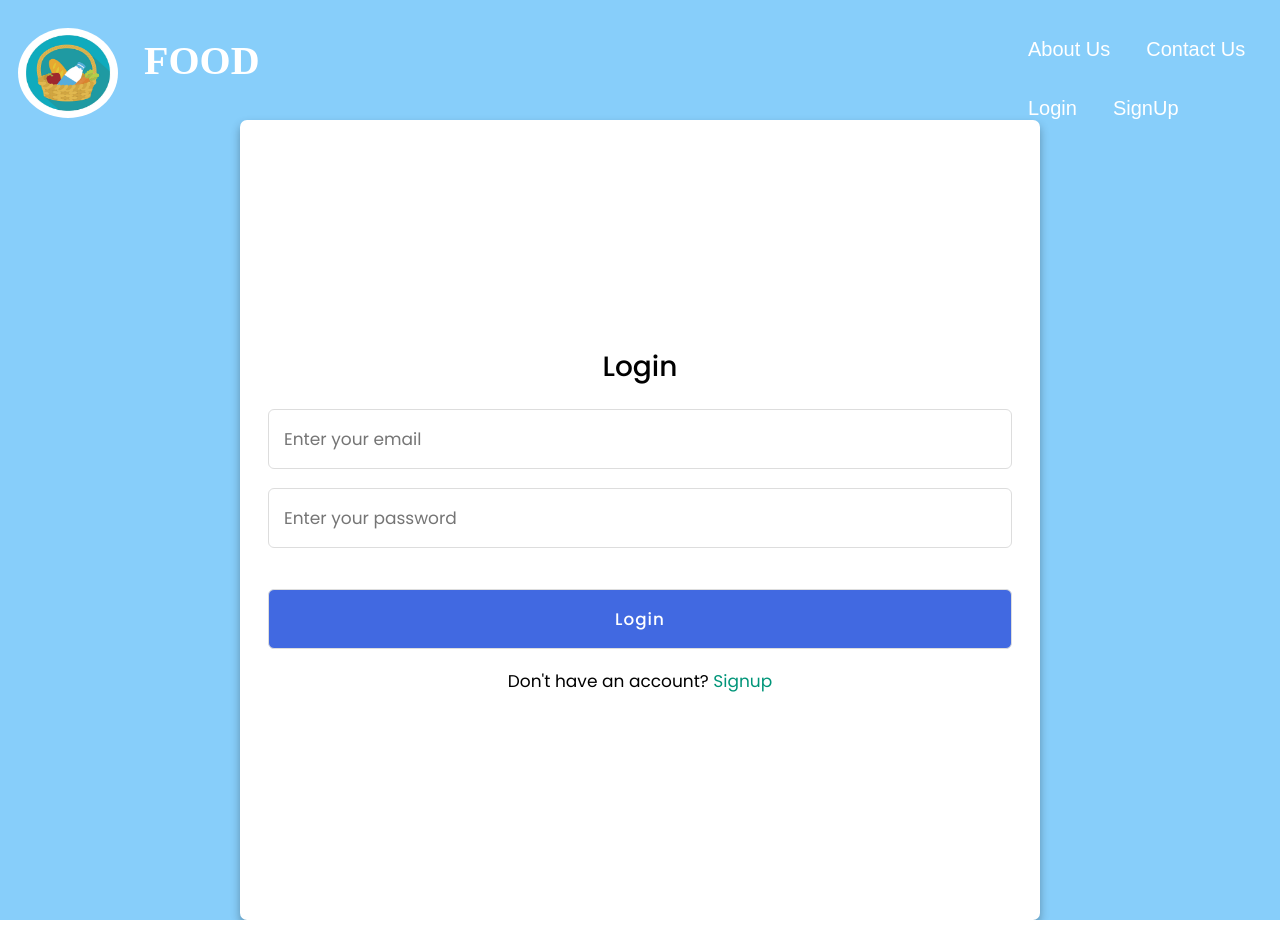
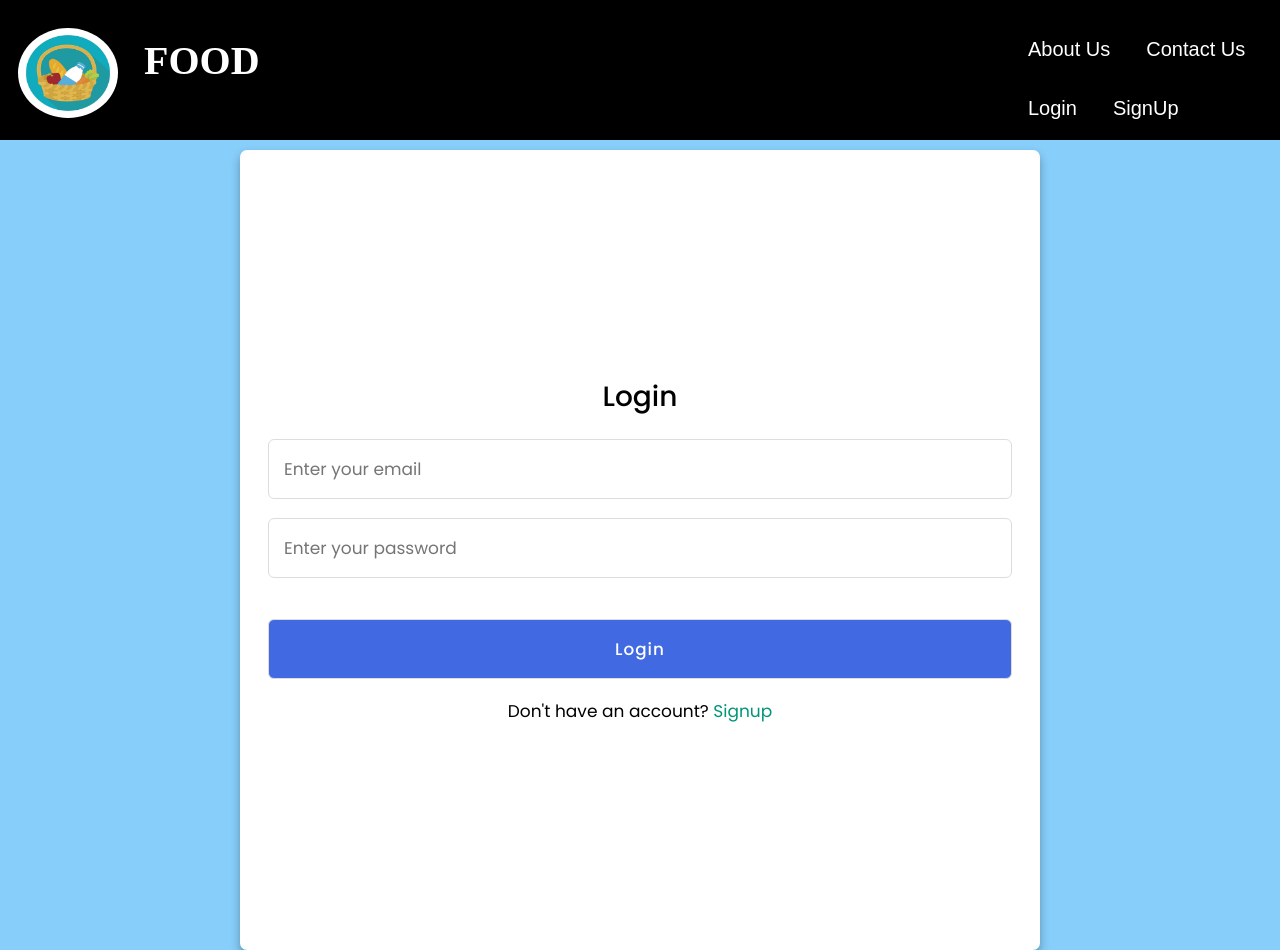
Before and after one commit to gaurijoshi22/MIssion-Meals-team-386, a Flask app: page /login in a window 1280 px wide. Before the commit the page ends 920 px from the top, so only its background shows below. Run offline with Flask 3, Linux system fonts and the light colour scheme; some libraries are stand-ins or nearby versions.

Commit message:
changed header

```diff
--- a/hackathon/static/index_style.css
+++ b/hackathon/static/index_style.css
@@ -19,7 +19,7 @@ html, body {
         width: 100%;
         padding: 10px;
         border: none;
-        background: #87CEFA;
+        background: #000000;
         font-size: 16px;
         font-weight: 400;
         color: #fff;
@@ -29,7 +29,7 @@ html, body {
         }
         .header {
                     overflow: hidden;
-                    background-color: #87CEFA;
+                    background-color: #000000;
                     padding: 20px 10px;
                     height: 120px;
               }
--- a/hackathon/static/login_style.css
+++ b/hackathon/static/login_style.css
@@ -36,7 +36,7 @@ body {
   height:500px;
   transform: translate(-50%, -50%);
   max-width: 800px;
-  margin-top: 120px;
+  margin-top: 150px;
   width: 100%;
   background: #fff;
   border-radius: 7px;
@@ -128,7 +128,7 @@ button {
         width: 100%;
         padding: 10px;
         border: none;
-  background: #87CEFA;
+        background: #000000;
         font-size: 20px;
         font-weight: 400;
         color: #fff;
@@ -138,9 +138,9 @@ button {
         }
         .header {
                     overflow: hidden;
-              background-color: #87CEFA;
+                    background-color: #000000;
                     padding: 20px 10px;
-              height: 120px;
+                    height: 100px;
               }
 
               .header a.mh {
```
Also changed, not shown: 1 other file. Lines whose indentation alone changed are shown as unchanged.
